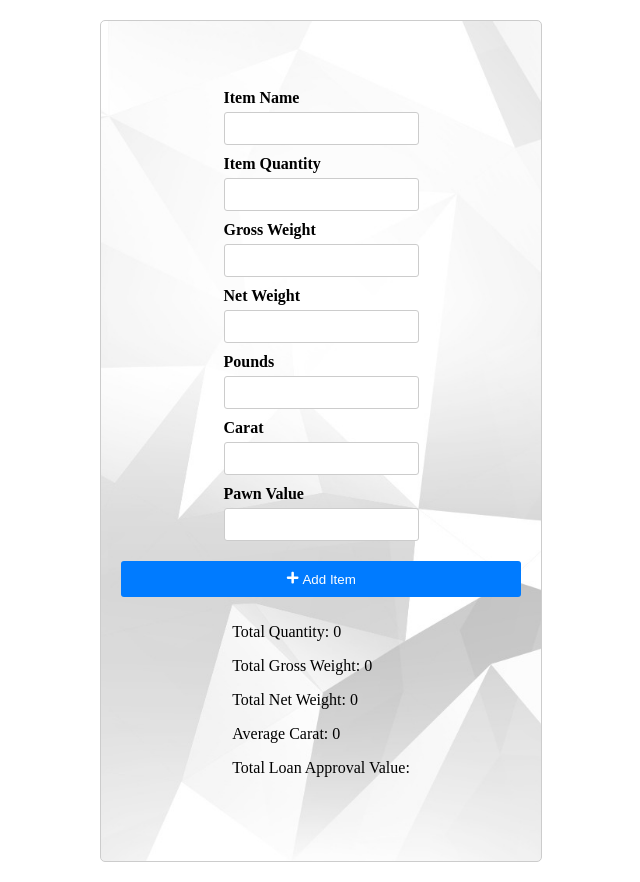
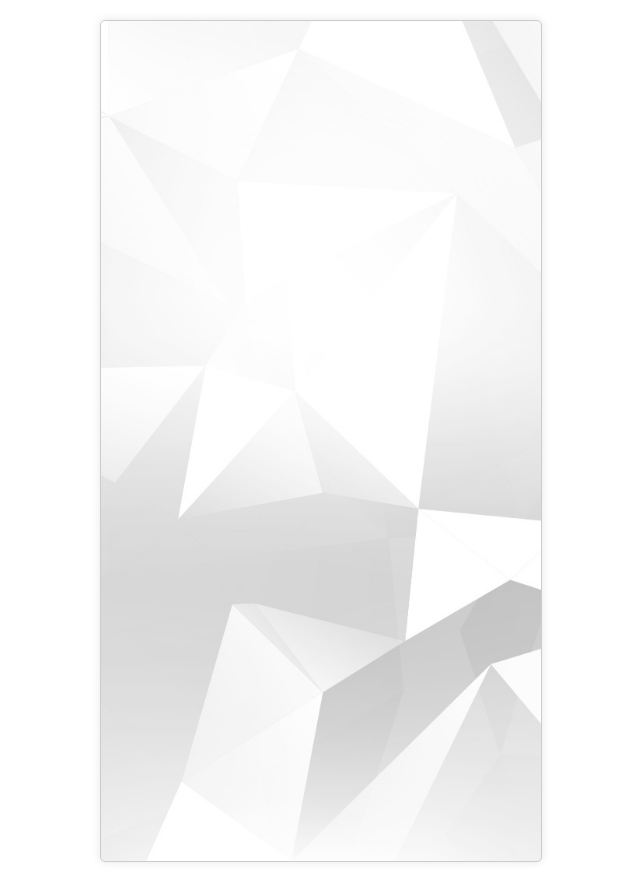
Before and after one commit to PasinduUmayangaSenanayaka/mainapp, a React (Create React App) app: page /pawn-generate in a window 1280 px wide. Shown: the whole page, without its empty margins (408-1048 px from the left). Built offline with nearby package versions, Linux system fonts and the light colour scheme; the HTML template or start-up script is replaced by a standard one.

Commit message:
Update PawnGeneratePage.js

```diff
--- a/src/components/PawnGeneratePage.js
+++ b/src/components/PawnGeneratePage.js
@@ -1,4 +1,5 @@
 import React, { useState, useEffect } from 'react';
+import './pawnGenerateStyles.css'; // Import the CSS file
 import { FaTrashAlt, FaPlus } from 'react-icons/fa'; // Import the trash and plus icons
 
 const PawnGeneratePage = () => {
@@ -11,89 +12,8 @@ const PawnGeneratePage = () => {
   const [averageCarat, setAverageCarat] = useState(0);
 
   const calculateMonetaryValues = () => {
-    let totalQuantityValue = 0;
-    let totalGrossWeightValue = 0;
-    let totalNetWeightValue = 0;
-    let totalMonetaryValue = 0;
-
-    const calculatedValues = items.map(item => {
-      const totalWeightNum = parseFloat(item.totalWeight);
-      const netWeightNum = parseFloat(item.netWeight);
-
-      if (totalWeightNum && netWeightNum) {
-        const goldPresentation = (netWeightNum / totalWeightNum) * 100;
-        let carat = '';
-        if (goldPresentation >= 100) {
-          carat = '22 carats';
-        } else if (goldPresentation >= 95.45) {
-          carat = '21 carats';
-        } else if (goldPresentation >= 90.91) {
-          carat = '20 carats';
-        } else if (goldPresentation >= 86.36) {
-          carat = '19 carats';
-        } else if (goldPresentation >= 81.82) {
-          carat = '18 carats';
-        } else if (goldPresentation >= 77.27) {
-          carat = '17 carats';
-        } else if (goldPresentation >= 72.73) {
-          carat = '16 carats';
-        } else if (goldPresentation >= 68.18) {
-          carat = '15 carats';
-        } else if (goldPresentation >= 63.64) {
-          carat = '14 carats';
-        } else if (goldPresentation >= 59.09) {
-          carat = '13 carats';
-        } else if (goldPresentation >= 54.55) {
-          carat = '12 carats';
-        }
-
-        const poundAmount = netWeightNum / 8;
-        let monetaryValue = 0;
-        if (carat === '22 carats') {
-          monetaryValue = poundAmount * 160000;
-        } else if (carat === '21 carats') {
-          monetaryValue = poundAmount * 152727.27;
-        } else if (carat === '20 carats') {
-          monetaryValue = poundAmount * 145454.55;
-        } else if (carat === '19 carats') {
-          monetaryValue = poundAmount * 138181.82;
-        } else if (carat === '18 carats') {
-          monetaryValue = poundAmount * 130909.09;
-        } else if (carat === '17 carats') {
-          monetaryValue = poundAmount * 123636.36;
-        } else if (carat === '16 carats') {
-          monetaryValue = poundAmount * 116363.64;
-        } else if (carat === '15 carats') {
-          monetaryValue = poundAmount * 109090.91;
-        } else if (carat === '14 carats') {
-          monetaryValue = poundAmount * 101818.18;
-        } else if (carat === '13 carats') {
-          monetaryValue = poundAmount * 94545.45;
-        } else if (carat === '12 carats') {
-          monetaryValue = poundAmount * 87272.73;
-        }
-
-        totalQuantityValue += parseInt(item.itemsQuantity);
-        totalGrossWeightValue += totalWeightNum;
-        totalNetWeightValue += netWeightNum;
-        totalMonetaryValue += monetaryValue;
-
-        return { monetaryValue, poundAmount, carat };
-      }
-      return { monetaryValue: 0, poundAmount: 0, carat: '' };
-    });
-
-    setMonetaryValues(calculatedValues);
-    setTotalQuantity(totalQuantityValue);
-    setTotalGrossWeight(totalGrossWeightValue);
-    setTotalNetWeight(totalNetWeightValue);
-    setAverageCarat(totalNetWeightValue / totalGrossWeightValue);
-    setLoanApprovalValue(totalMonetaryValue);
+    // Your calculation logic here
   };
-
-  // useEffect(() => {
-  //   calculateMonetaryValues();
-  // }, [items]);
 
   const addItem = () => {
     setItems([...items, { itemName: '', itemsQuantity: '', totalWeight: '', netWeight: '' }]);
@@ -112,80 +32,8 @@ const PawnGeneratePage = () => {
   };
 
   return (
-    <div className="container">
-      {items.map((item, index) => (
-        <div key={index} className="item-container">
-          <div>
-            <label>Item Name</label>
-            <input
-              type="text"
-              value={item.itemName}
-              onChange={(e) => handleInputChange(index, e, 'itemName')}
-            />
-          </div>
-          <div>
-            <label>Item Quantity</label>
-            <input
-              type="text"
-              value={item.itemsQuantity}
-              onChange={(e) => handleInputChange(index, e, 'itemsQuantity')}
-            />
-          </div>
-          <div>
-            <label>Gross Weight</label>
-            <input
-              type="text"
-              value={item.totalWeight}
-              onChange={(e) => handleInputChange(index, e, 'totalWeight')}
-            />
-          </div>
-          <div>
-            <label>Net Weight</label>
-            <input
-              type="text"
-              value={item.netWeight}
-              onChange={(e) => handleInputChange(index, e, 'netWeight')}
-            />
-          </div>
-          <div>
-            <label>Pounds</label>
-            <input
-              type="text"
-              value={monetaryValues[index]?.poundAmount || ''}
-              readOnly
-            />
-          </div>
-          <div>
-            <label>Carat</label>
-            <input
-              type="text"
-              value={monetaryValues[index]?.carat || ''}
-              readOnly
-            />
-          </div>
-          <div>
-            <label>Pawn Value</label>
-            <input
-              type="text"
-              value={monetaryValues[index]?.monetaryValue.toLocaleString('en-LK', { style: 'currency', currency: 'LKR' }) || ''}
-              readOnly
-            />
-          </div>
-          {items.length > 1 && (
-            <button className="remove-item-btn" onClick={() => removeItem(index)}>
-              <FaTrashAlt />
-            </button>
-          )}
-        </div>
-      ))}
-      <button className="add-item-btn" onClick={addItem}><FaPlus /> Add Item</button>
-      <div>
-        <p>Total Quantity: {totalQuantity}</p>
-        <p>Total Gross Weight: {totalGrossWeight}</p>
-        <p>Total Net Weight: {totalNetWeight}</p>
-        <p>Average Carat: {averageCarat}</p>
-        <p>Total Loan Approval Value: {loanApprovalValue.toLocaleString('en-LK', { style: 'currency', currency: 'LKR' })}</p>
-      </div>
+    <div className="container" style={{ backgroundColor: '#959191' }}>
+      {/* Your JSX rendering logic here */}
     </div>
   );
 }
```
